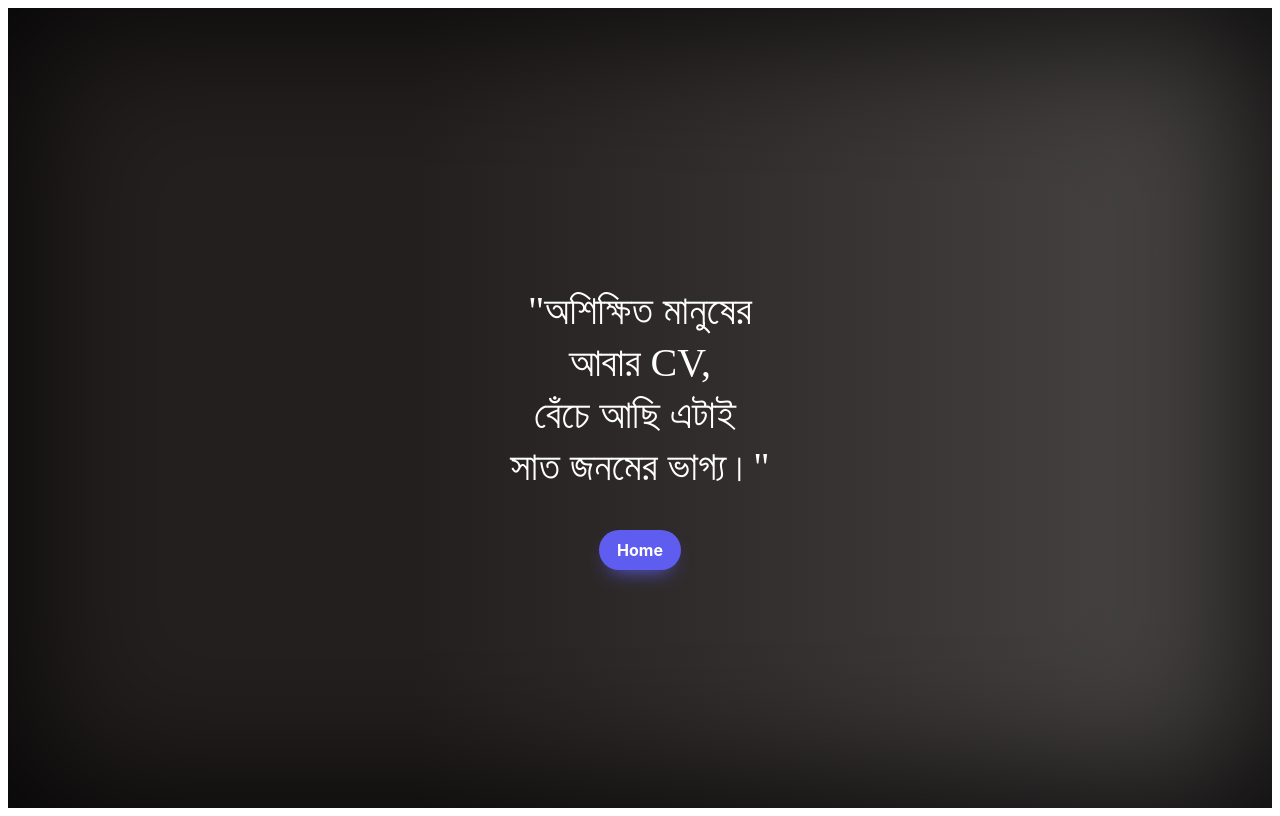
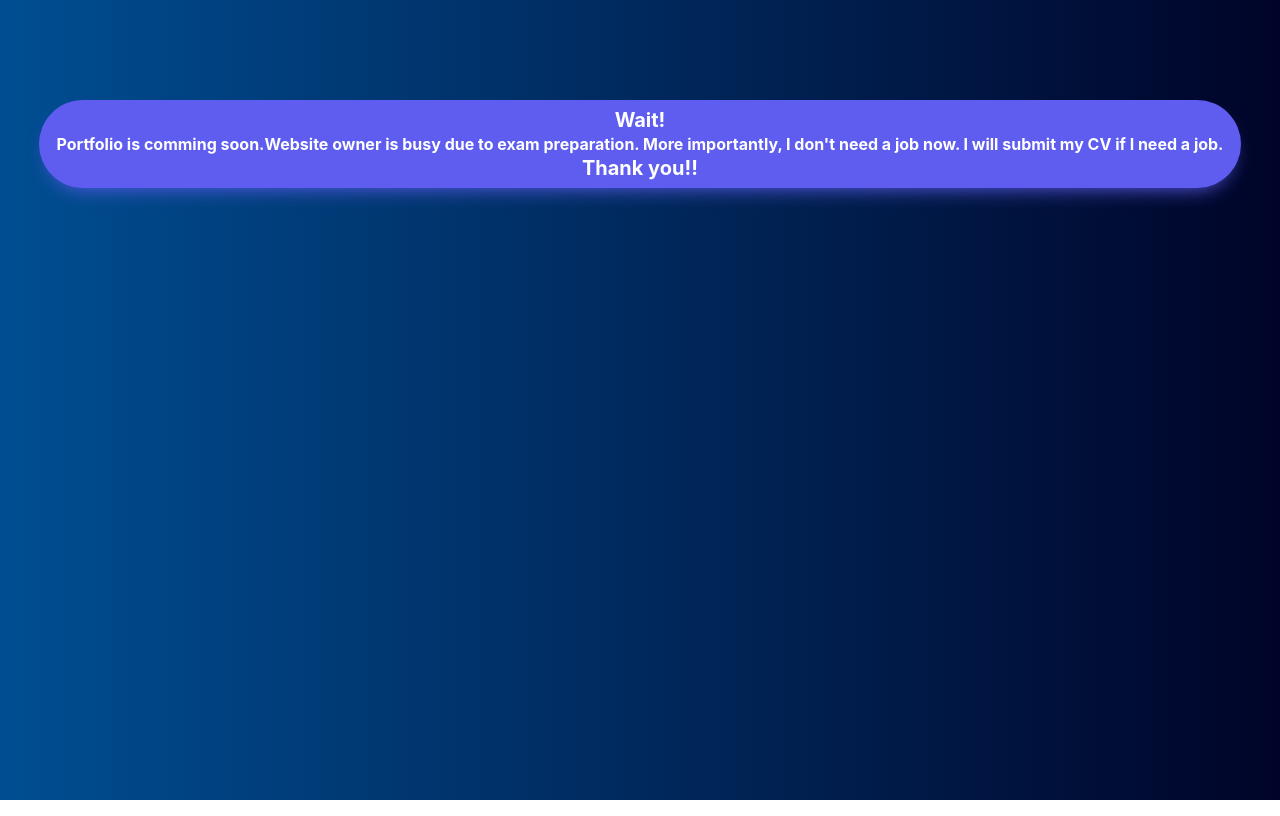
Before and after one commit to abdurrahmanabid/abdurrahmanabid.github.io, a plain HTML site: page CV.html in a window 1280 px wide. Drawn offline with Linux system fonts and the light colour scheme.

Commit message:
Update CV.html

```diff
--- a/CV.html
+++ b/CV.html
@@ -2,19 +2,56 @@
 <html lang="en">
 <head>
     <meta charset="UTF-8">
-    <title>CV</title>
-    <link rel="stylesheet" href="resume%20style.css">
+    <title>Comming soon.</title>
+    <style>
+        body {
+            background: #000428;  /* fallback for old browsers */
+background: -webkit-linear-gradient(to right, #004e92, #000428);  /* Chrome 10-25, Safari 5.1-6 */
+background: linear-gradient(to right, #004e92, #000428); /* W3C, IE 10+/ Edge, Firefox 16+, Chrome 26+, Opera 12+, Safari 7+ */
+
+
+
+        }
+
+        h1 {
+
+            background: #5E5DF0;
+            border-radius: 999px;
+            box-shadow: #5E5DF0 0 10px 20px -10px;
+            box-sizing: border-box;
+            color: #FFFFFF;
+            cursor: pointer;
+            font-family: Inter, Helvetica, "Apple Color Emoji", "Segoe UI Emoji", NotoColorEmoji, "Noto Color Emoji", "Segoe UI Symbol", "Android Emoji", EmojiSymbols, -apple-system, system-ui, "Segoe UI", Roboto, "Helvetica Neue", "Noto Sans", sans-serif;
+            font-size: 16px;
+            font-weight: 700;
+            line-height: 24px;
+            opacity: 1;
+            outline: 0 solid transparent;
+            padding: 8px 18px;
+            user-select: none;
+            -webkit-user-select: none;
+            touch-action: manipulation;
+            width: fit-content;
+            word-break: break-word;
+            border: 0;
+            text-align: center;margin: auto auto;
+            margin-top: 100px;
+            margin-bottom: 100px;
+
+        }
+        p{
+            color: white;
+            font-size: 20px;
+            margin: 0 auto;
+
+        }
+    </style>
+
 </head>
+
 <body>
-<main role="main" class="main-content" id="main-content">
-    <div class="titleCont">
-        <h1 class="main-title " id="main-title">
-            "অশিক্ষিত মানুষের<br><span style="padding-left:100px" class="mar-2">আবার CV,</span><br><span style="padding-right:110px" class="mar-3">বেঁচে আছি এটাই</span><br><span style="padding-left:-20px">সাত জনমের ভাগ্য।"</span>
-        </h1>
+   <div>
+    <h1><p>Wait! </p>Portfolio is comming soon.Website owner is busy due to exam preparation.
+More importantly, I don't need a job now. I will submit my CV if I need a job.<p>Thank you!! </p> </h1>
     </div>
-    <canvas id="noise" class="noise"></canvas>
-    <a href="index.html"><button class="button-34 ">Home</button></a>
-  <div class="vignette"></div>
-</main>
-</body>
-</html>
+</body></html>
```
